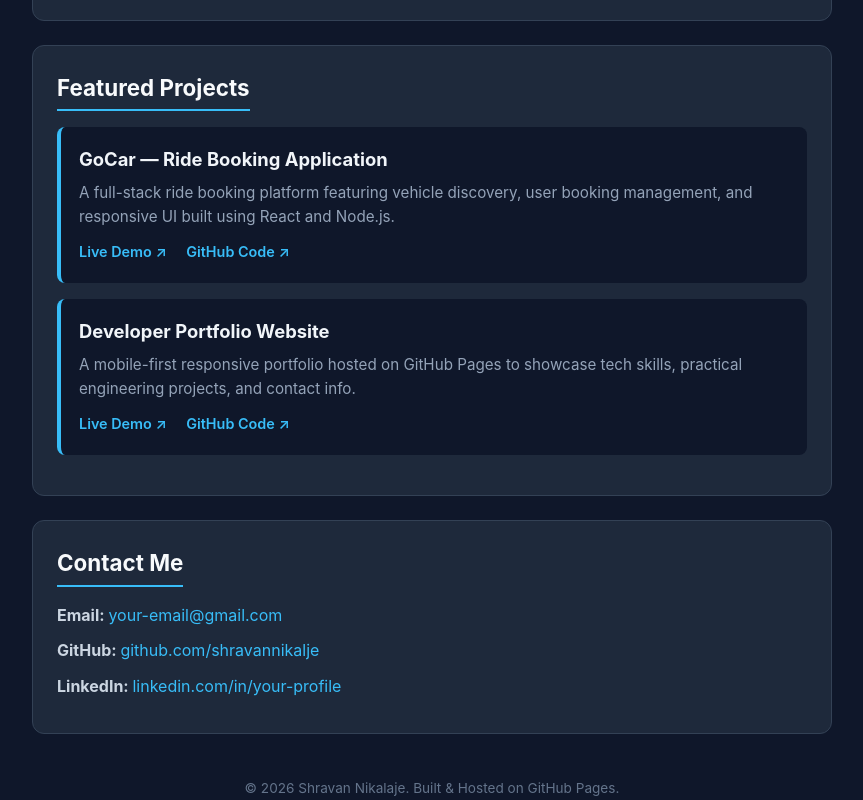
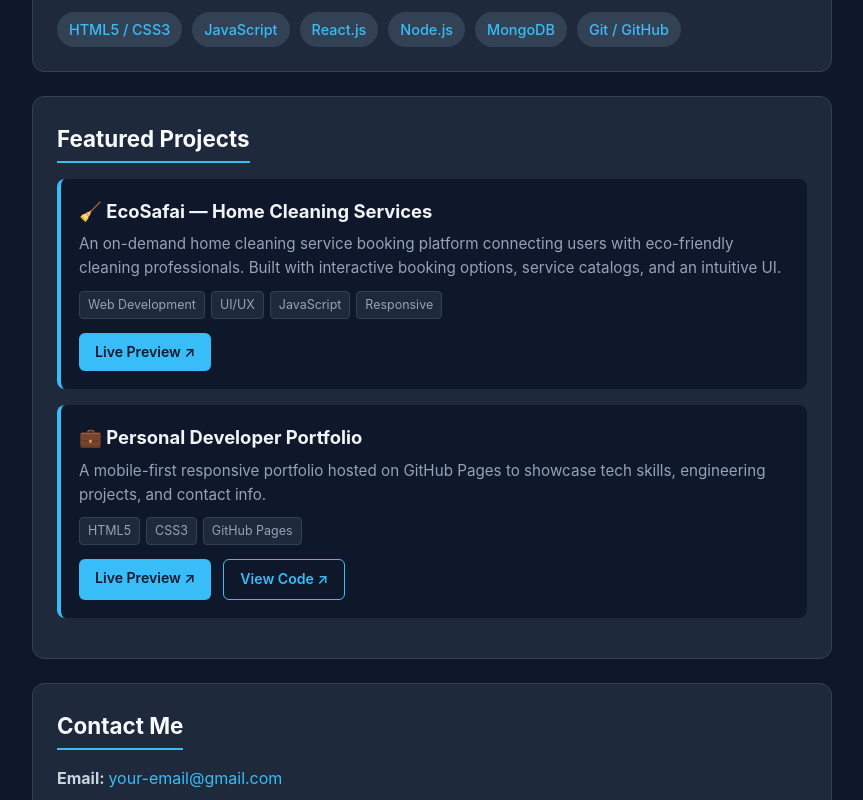
Before and after one commit to shravannikalje/shravan-portfolio-, a plain HTML site: page index.html in a window 1280 px wide. Shown: the part 575-1375 px from the top of the page, without its empty margins (208-1071 px from the left). Drawn offline with Linux system fonts and the light colour scheme.

Commit message:
Revise project details and update links in index.html
Updated project descriptions and links in the portfolio section. Removed old project details and added new project information.

```diff
--- a/index.html
+++ b/index.html
@@ -104,31 +104,6 @@
       margin-bottom: 10px;
     }
 
-    .project-links a {
-      color: #38bdf8;
-      text-decoration: none;
-      font-size: 0.9rem;
-      font-weight: 600;
-      margin-right: 15px;
-    }
-
-    .contact-item {
-      margin-bottom: 10px;
-      color: #cbd5e1;
-    }
-
-    .contact-item a {
-      color: #38bdf8;
-      text-decoration: none;
-    }
-
-    footer {
-      text-align: center;
-      color: #64748b;
-      font-size: 0.85rem;
-      padding: 20px 0;
-    }
-
     .tech-tags {
       display: flex;
       flex-wrap: wrap;
@@ -171,23 +146,43 @@
       color: #38bdf8;
       border: 1px solid #38bdf8;
     }
+
+    .contact-item {
+      margin-bottom: 10px;
+      color: #cbd5e1;
+    }
+
+    .contact-item a {
+      color: #38bdf8;
+      text-decoration: none;
+    }
+
+    footer {
+      text-align: center;
+      color: #64748b;
+      font-size: 0.85rem;
+      padding: 20px 0;
+    }
   </style>
 </head>
 <body>
   <div class="container">
+    <!-- Header -->
     <header>
       <h1>Shravan Nikalaje</h1>
       <p class="tagline">First-Year Computer Engineering Student | Aspiring Full-Stack Developer</p>
       <a href="#contact" class="btn">Get in Touch</a>
     </header>
 
+    <!-- About Me -->
     <section id="about">
       <h2>About Me</h2>
       <p>
-        Hello 👋 My name is <strong>Shravan Nikalaje</strong>. I am a First-Year Computer Engineering student and an aspiring Full-Stack Developer. My coding journey began back in 9th grade, giving me a strong foundation in problem-solving and building user-focused digital experiences.
+        Hello 👋 My name is <strong>Shravan Nikalaje</strong>. I am a First-Year Computer Engineering student and an aspiring Full-Stack Developer. My coding journey began back in 9th grade, giving me solid foundational knowledge and hands-on exposure to how modern IT products are built and scaled. I am driven by learning emerging tech, creating impactful web applications, and contributing to meaningful developer projects.
       </p>
     </section>
 
+    <!-- Skills -->
     <section id="skills">
       <h2>Skills &amp; Technologies</h2>
       <div class="skills-list">
@@ -200,28 +195,46 @@
       </div>
     </section>
 
+    <!-- Projects -->
     <section id="projects">
       <h2>Featured Projects</h2>
 
+      <!-- Project 1: EcoSafai -->
       <div class="project-card">
-        <h3>GoCar — Ride Booking Application</h3>
-        <p>A full-stack ride booking platform featuring vehicle discovery, user booking management, and responsive UI built using React and Node.js.</p>
-        <div class="project-links">
-          <a href="#" target="_blank">Live Demo ↗</a>
-          <a href="#" target="_blank">GitHub Code ↗</a>
+        <h3>🧹 EcoSafai — Home Cleaning Services</h3>
+        <p>An on-demand home cleaning service booking platform connecting users with eco-friendly cleaning professionals. Built with interactive booking options, service catalogs, and an intuitive UI.</p>
+
+        <div class="tech-tags">
+          <span class="tag">Web Development</span>
+          <span class="tag">UI/UX</span>
+          <span class="tag">JavaScript</span>
+          <span class="tag">Responsive</span>
+        </div>
+
+        <div class="project-btn-group">
+          <a href="https://share.google/qXsO4bRDPOHvjkJ6Q" target="_blank" class="p-btn live-btn">Live Preview ↗</a>
         </div>
       </div>
 
+      <!-- Project 2: Developer Portfolio -->
       <div class="project-card">
-        <h3>Developer Portfolio Website</h3>
-        <p>A mobile-first responsive portfolio hosted on GitHub Pages to showcase tech skills, practical engineering projects, and contact info.</p>
-        <div class="project-links">
-          <a href="#" target="_blank">Live Demo ↗</a>
-          <a href="#" target="_blank">GitHub Code ↗</a>
+        <h3>💼 Personal Developer Portfolio</h3>
+        <p>A mobile-first responsive portfolio hosted on GitHub Pages to showcase tech skills, engineering projects, and contact info.</p>
+
+        <div class="tech-tags">
+          <span class="tag">HTML5</span>
+          <span class="tag">CSS3</span>
+          <span class="tag">GitHub Pages</span>
+        </div>
+
+        <div class="project-btn-group">
+          <a href="https://shravannikalje.github.io/shravan-portfolio-/" target="_blank" class="p-btn live-btn">Live Preview ↗</a>
+          <a href="https://github.com/shravannikalje/shravan-portfolio-" target="_blank" class="p-btn code-btn">View Code ↗</a>
         </div>
       </div>
     </section>
 
+    <!-- Contact -->
     <section id="contact">
       <h2>Contact Me</h2>
       <div class="contact-item">
```
